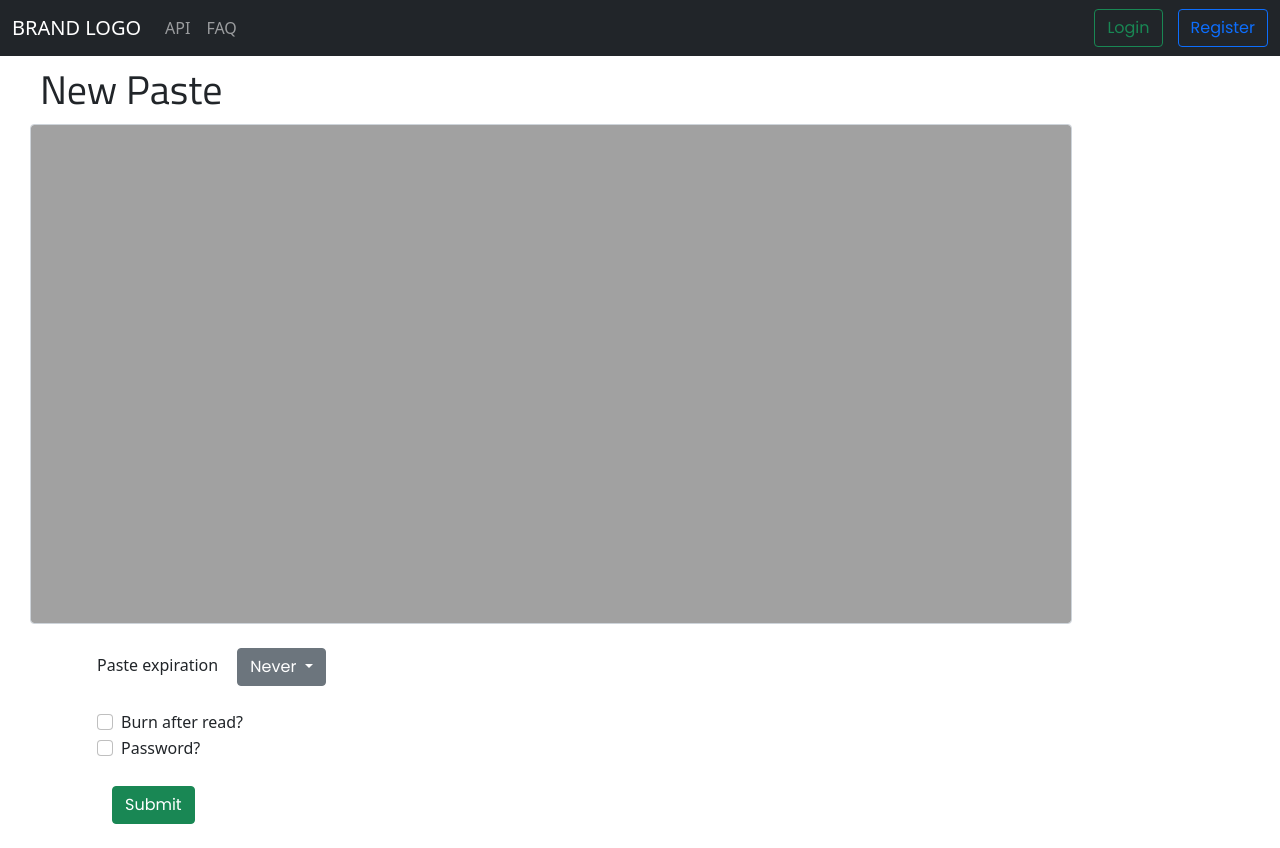
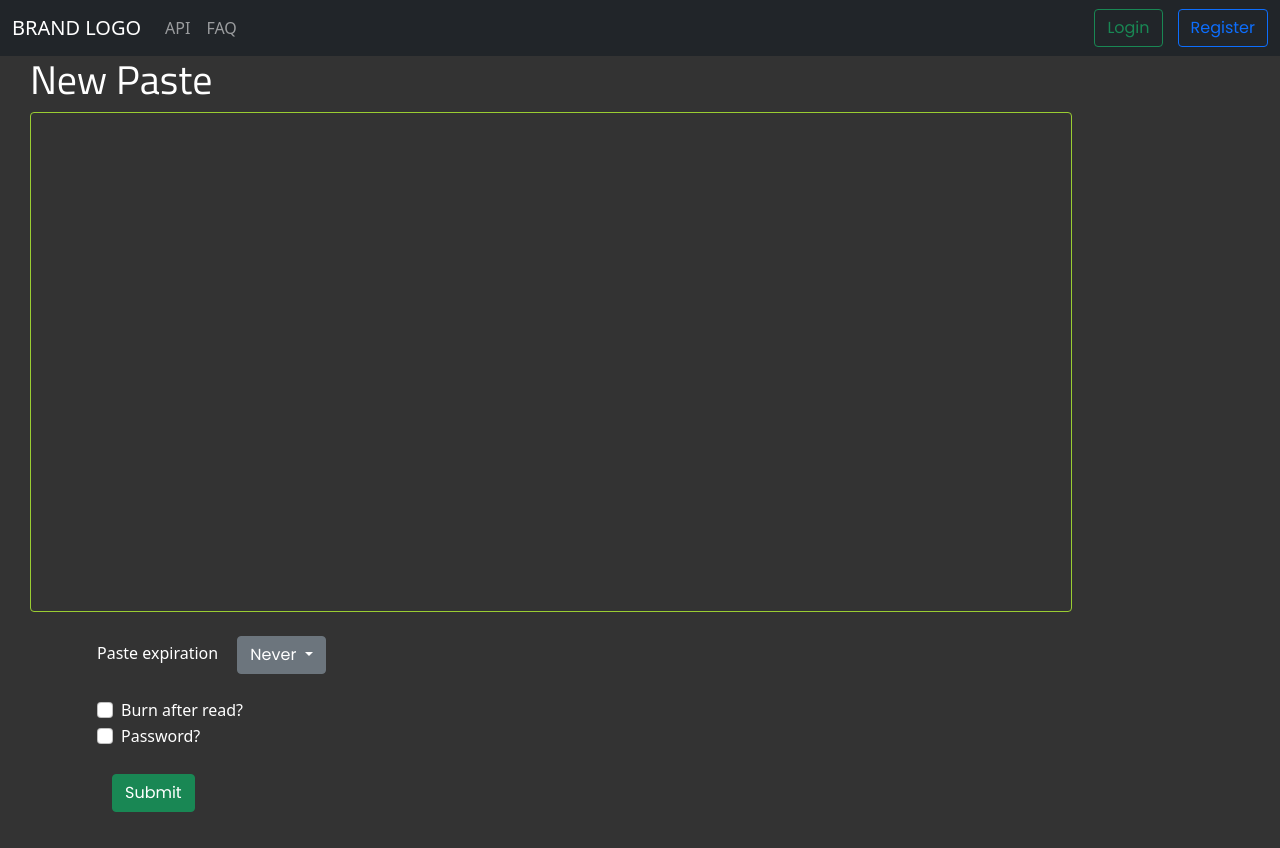
Before and after one commit to V01D0/pryv8bin, a CodeIgniter 4 app: template app/Views/index.php in a window 1280 px wide. After the commit the page ends 812 px from the top, so only its background shows below. Run offline with PHP 8.4 and a stand-in for CodeIgniter, Linux system fonts and the light colour scheme; the template is opened without the code that fills it, so the values that code supplies are empty; some libraries are stand-ins or nearby versions.

Commit message:
created dark theme L&F

```diff
--- a/public/css/style.css
+++ b/public/css/style.css
@@ -113,10 +113,24 @@ body {
     background-color: #b31515;
 } */
 
+.paste__heading,
+.container {
+    color: white;
+    background-color: rgb(51, 51, 51);
+}
+
 #paste-text {
+    color: white;
     height: 500px;
-    background-color: rgb(161, 161, 161);
+    background-color: rgb(51, 51, 51);
     resize: none;
+    border-color: yellowgreen;
+    font-family: "Titillium Web", sans-serif;
+}
+
+#paste-text:focus {
+    outline: 0;
+    box-shadow: 0 0 0 0.15rem yellowgreen;
 }
 
 .btn {
@@ -126,11 +140,12 @@ body {
 
 .paste__heading {
     font-family: "Titillium Web", sans-serif;
-    margin: 10px;
+    /* margin: 10px; */
 }
 
 .paste-form {
-    margin-left: 30px;
+    padding-left: 30px;
+    background-color: rgb(51, 51, 51);
 }
 
 .dropdown-menu {
```
